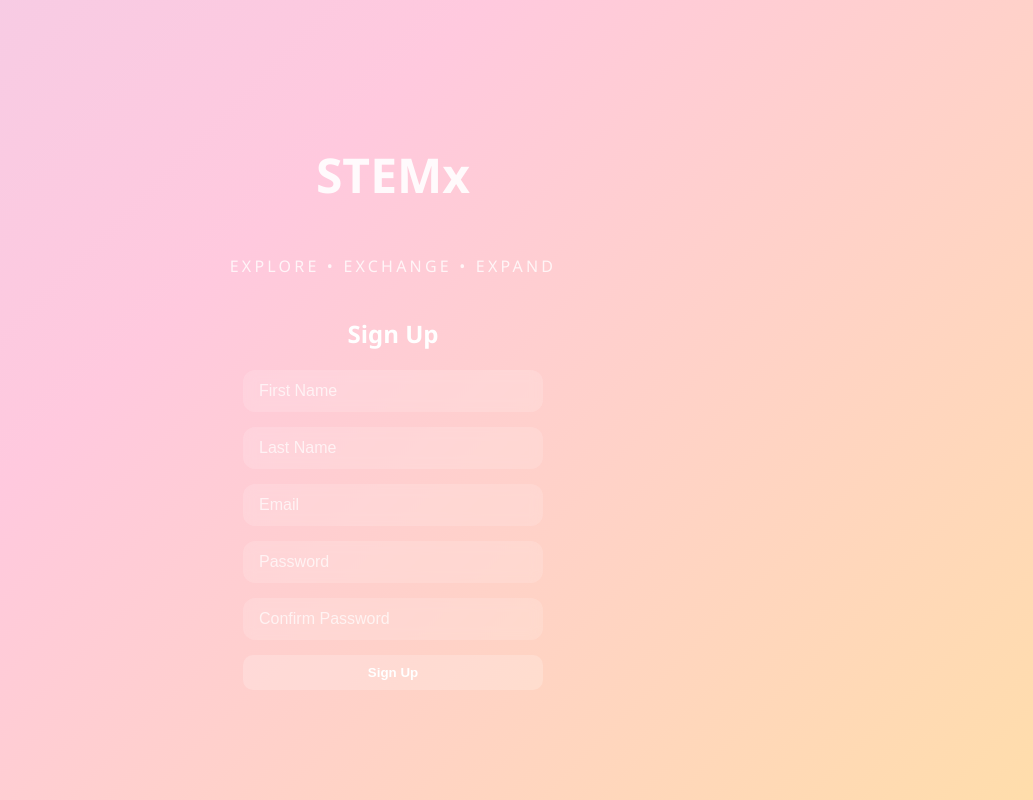
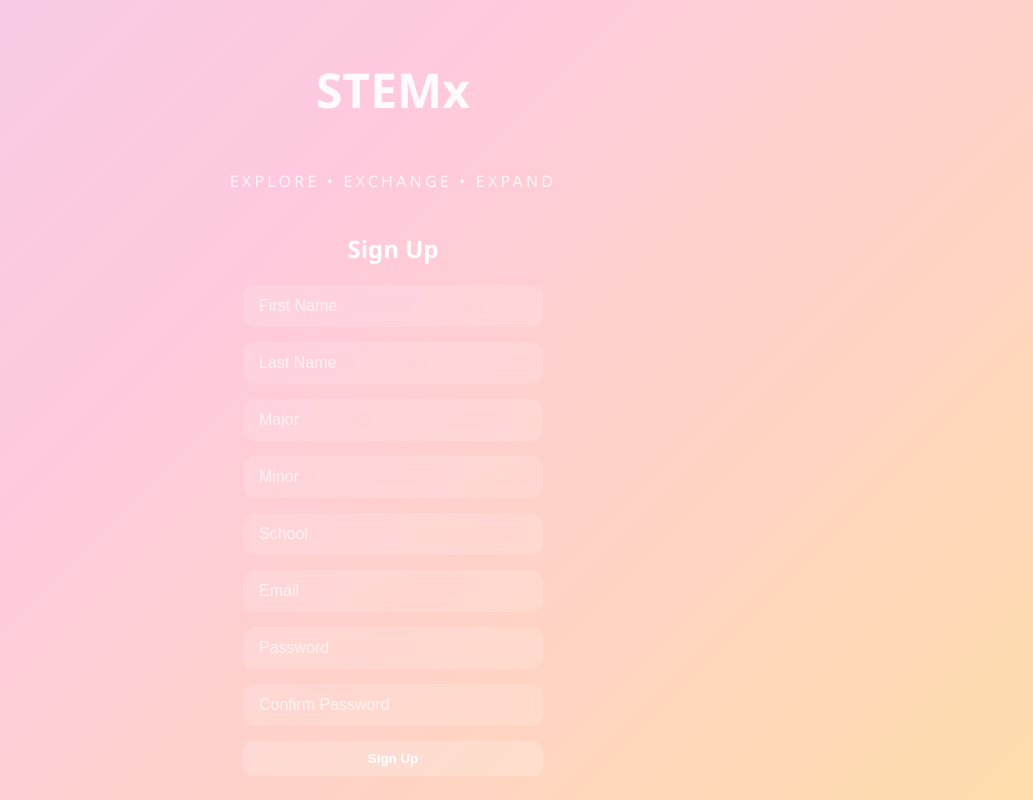
Before and after one commit to marianmj1/Quackathon_7, a React (Create React App) app in the folder stemx/: page /signup in a window 1280 px wide. Shown: the whole page, without its empty margins (247-1280 px from the left). Built offline with nearby package versions, Linux system fonts and the light colour scheme.

Commit message:
almost final db changes (#9)

```diff
--- a/stemx/src/pages/DashboardPage.js
+++ b/stemx/src/pages/DashboardPage.js
@@ -71,8 +71,8 @@ const DashboardPage = () => {
           <h2>Profile info:</h2>
           <p><strong>Name:</strong> Marian Morales</p>
           <p><strong>School:</strong> Oakland University</p>
-          <p><strong>Year:</strong> Junior</p>
           <p><strong>Major:</strong> Computer Science</p>
+          <p><strong>Minor:</strong> Robotics</p>
 
           <h3>Skills:</h3>
           <div className="skill-bubbles">
--- a/stemx/src/pages/SignupPage.js
+++ b/stemx/src/pages/SignupPage.js
@@ -6,9 +6,12 @@ import axios from 'axios';
 const SignupPage = () => {
   const [firstName, setFirstName] = useState('');
   const [lastName, setLastName] = useState('');
+  const [major, setMajor] = useState('');
+  const [minor, setMinor] = useState('');
   const [email, setEmail] = useState('');
   const [password, setPassword] = useState('');
   const [confirm, setConfirm] = useState('');
+  const [school, setSchool] = useState('');
   const navigate = useNavigate();
 
   const handleSignup = async (e) => {
@@ -24,6 +27,9 @@ const SignupPage = () => {
         email: email.trim(),
         password: password.trim(),
         name: `${firstName.trim()} ${lastName.trim()}`,
+        major: major.trim(),
+        minor: minor.trim(),
+        school: school.trim(),
       });
 
       if (response.status === 201) {
@@ -60,6 +66,27 @@ const SignupPage = () => {
           required
         />
         <input
+          type="text"
+          placeholder="Major"
+          value={major}
+          onChange={(e) => setMajor(e.target.value)}
+          required
+        />
+        <input
+          type="text"
+          placeholder="Minor"
+          value={minor}
+          onChange={(e) => setMinor(e.target.value)}
+          required
+        />
+        <input
+          type="text"
+          placeholder="School"
+          value={school}
+          onChange={(e) => setSchool(e.target.value)}  // School input
+          required
+        />
+        <input
           type="email"
           placeholder="Email"
           value={email}
```
